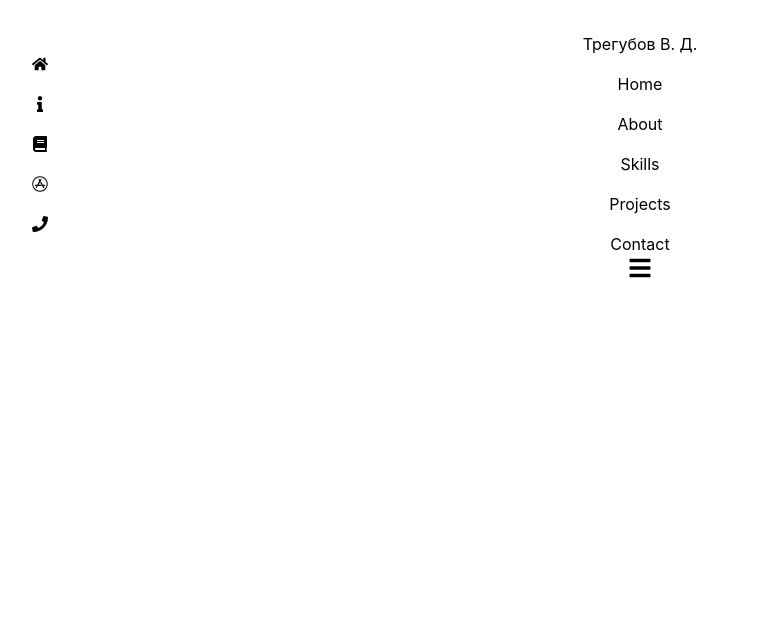
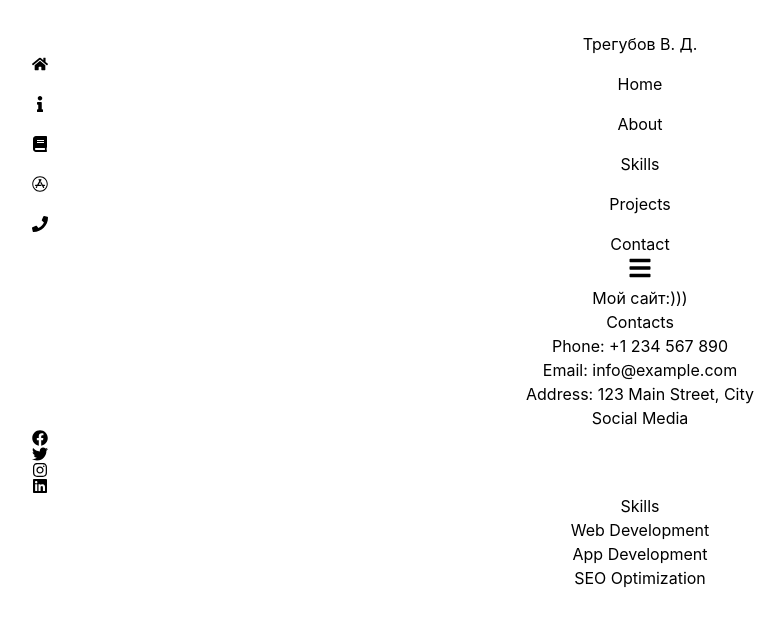
Before and after one commit to morderboy/FrontSiteTS, a React (Vite) app: page / in a window 1280 px wide. Shown: the top 626 px of the page, without its empty margins (0-784 px from the left). Built offline with nearby package versions, Linux system fonts and the light colour scheme.

Commit message:
add footer

```diff
--- a/src/components/Footer.tsx
+++ b/src/components/Footer.tsx
@@ -1,8 +1,59 @@
 // src/components/Footer.tsx
+import { FaFacebook, FaTwitter, FaInstagram, FaLinkedin } from 'react-icons/fa';
+
 export const Footer = () => {
     return (
-        <footer>
-            {/*Ваш код*/}
+        <footer className="bg-white-600 text-black py-8">
+            <div className="container mx-auto grid grid-cols-1
+                    md:grid-cols-4 gap-8 w-11/12">
+                <div className="flex items-center">
+                    <h1 className="text-2xl font-bold">Мой сайт:)))</h1>
+                </div>
+
+                <div>
+                    <h3 className="text-xl font-bold mb-4">Contacts</h3>
+                    <p>Phone: +1 234 567 890</p>
+                    <p>Email: info@example.com</p>
+                    <p>Address: 123 Main Street, City</p>
+                </div>
+                <div>
+                    <h3 className="text-xl font-bold mb-4">Social Media</h3>
+                    <div className="flex justify-center space-x-4">
+                        <a href="https://facebook.com" target="_blank"
+                        rel="noopener noreferrer">
+                        <FaFacebook className="text-black text-2xl
+                                        hover:text-gray-300" />
+                        </a>
+                        <a href="https://twitter.com" target="_blank"
+                        rel="noopener noreferrer">
+                        <FaTwitter className="text-black text-2xl
+                                        hover:text-gray-300" />
+                        </a>
+                        <a href="https://instagram.com" target="_blank"
+                        rel="noopener noreferrer">
+                        <FaInstagram className="text-black text-2xl
+                                        hover:text-gray-300" />
+                        </a>
+                        <a href="https://linkedin.com" target="_blank"
+                        rel="noopener noreferrer">
+                        <FaLinkedin className="text-black text-2xl
+                                        hover:text-gray-300" />
+                        </a>
+                    </div>
+                </div>
+                <div>
+                    <h3 className="text-xl font-bold mb-4">Skills</h3>
+                    <ul>
+                        <li><a href="#" className="hover:underline">
+                        Web Development</a></li>
+                        <li><a href="#" className="hover:underline">
+                        App Development</a></li>
+                        <li><a href="#" className="hover:underline">
+                        SEO Optimization</a></li>
+                    </ul>
+                </div>
+
+            </div>
         </footer>
     )
 }
--- a/src/pages/HomePage.tsx
+++ b/src/pages/HomePage.tsx
@@ -5,6 +5,8 @@
     return(
         <>
             <Header />
+            <main className="min-h-96">
+            </main>
             <Footer />
         </>
     )
```
